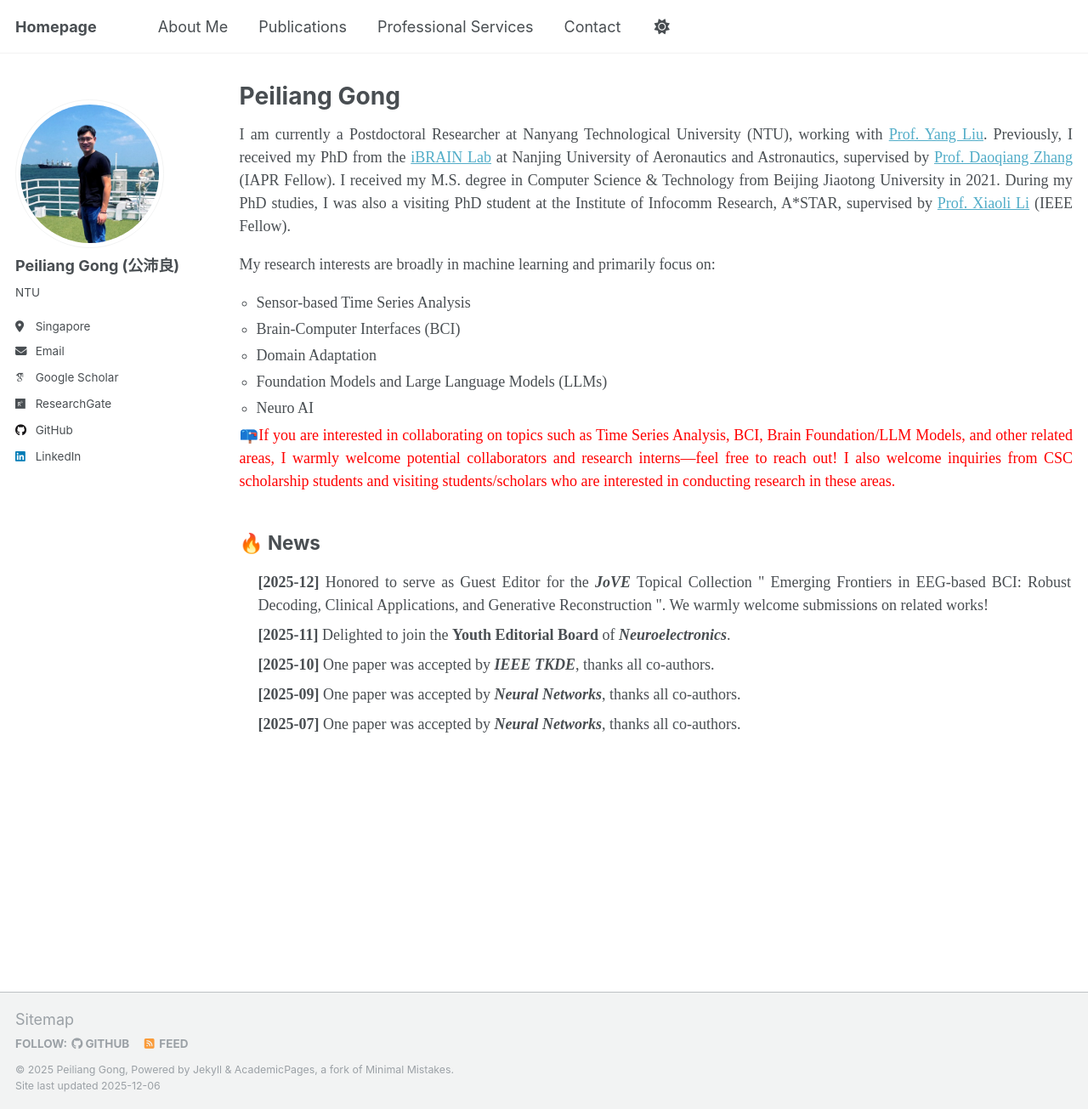
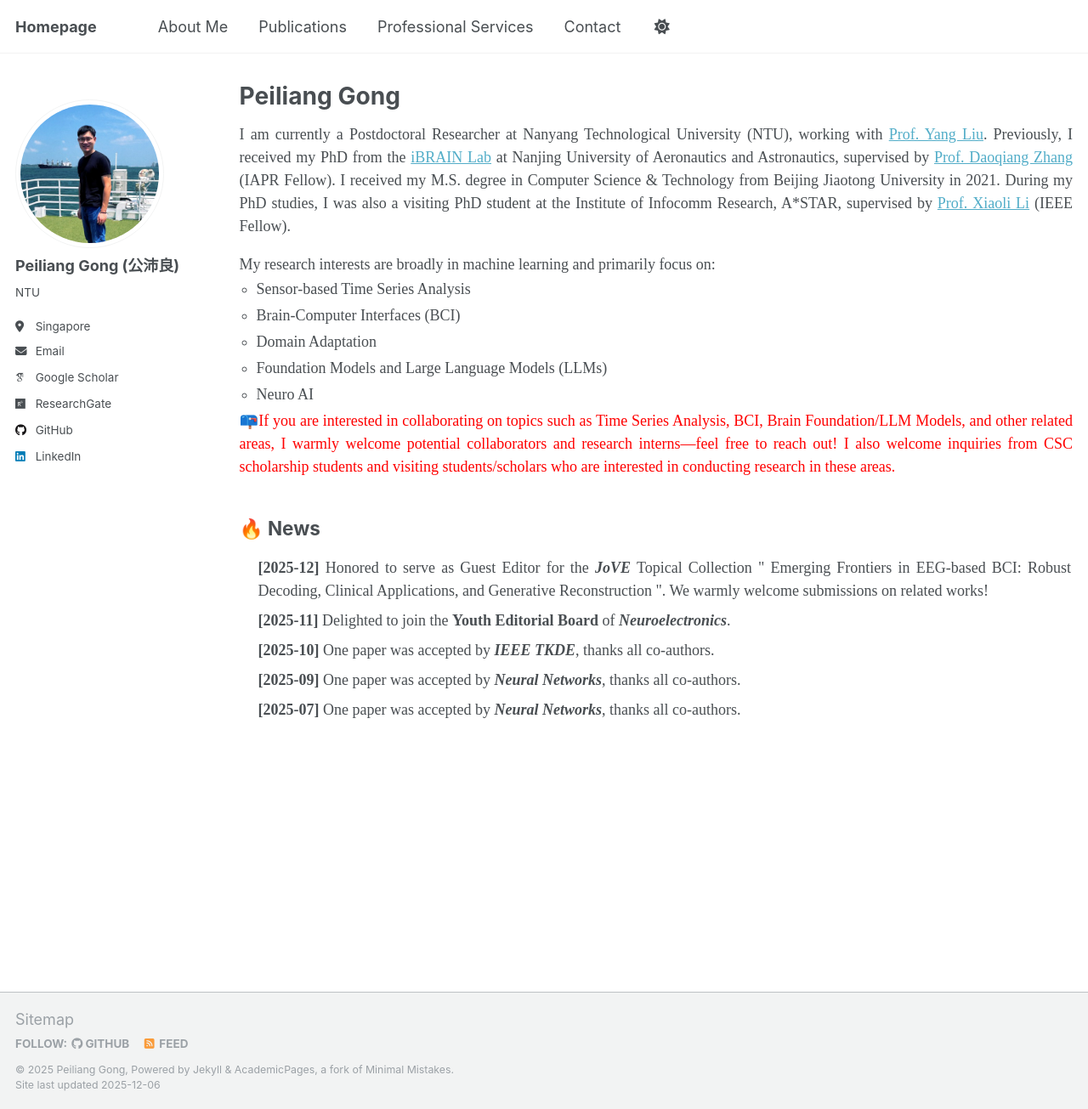
Before and after one commit to Tokenmw/Tokenmw.github.io, a Jekyll site: the page built from _pages/cv.md, in a window 1280 px wide and 1305 px high. Shown: the whole window at 85% size. Built offline with Jekyll 4.4.1, drawn with Linux system fonts in a browser that asks for light colours; some web fonts are replaced.

Commit message:
Update cv.md

```diff
--- a/_pages/cv.md
+++ b/_pages/cv.md
@@ -17,7 +17,7 @@ html {
 <p style="margin-bottom: 5px;">I am currently a Postdoctoral Researcher at Nanyang Technological University (NTU), working with <a href="https://scholar.google.com/citations?user=_Pvgwd0AAAAJ">Prof. Yang Liu</a>. Previously, I received my PhD from the <a href="https://ibrain.nuaa.edu.cn/">iBRAIN Lab</a> at Nanjing University of Aeronautics and Astronautics, supervised by <a href="https://parnec.nuaa.edu.cn/zhangdq/">Prof. Daoqiang Zhang</a> (IAPR Fellow). I received my M.S. degree in Computer Science & Technology from Beijing Jiaotong University in 2021. During my PhD studies, I was also a visiting PhD student at the Institute of Infocomm Research, A*STAR, supervised by <a href="https://personal.ntu.edu.sg/xlli/">Prof. Xiaoli Li</a> (IEEE Fellow).</p>
 
 <p style="margin-bottom: 2px;">My research interests are broadly in machine learning and primarily focus on:</p>
-<ul style="list-style-type: circle; margin-bottom: 5px; padding-left: 20px;">
+<ul style="list-style-type: circle; margin: 0; padding-left: 20px;">
     <li style="margin-bottom: 4px;">Sensor-based Time Series Analysis</li>
     <li style="margin-bottom: 4px;">Brain-Computer Interfaces (BCI)</li>
     <li style="margin-bottom: 4px;">Domain Adaptation</li>
```
